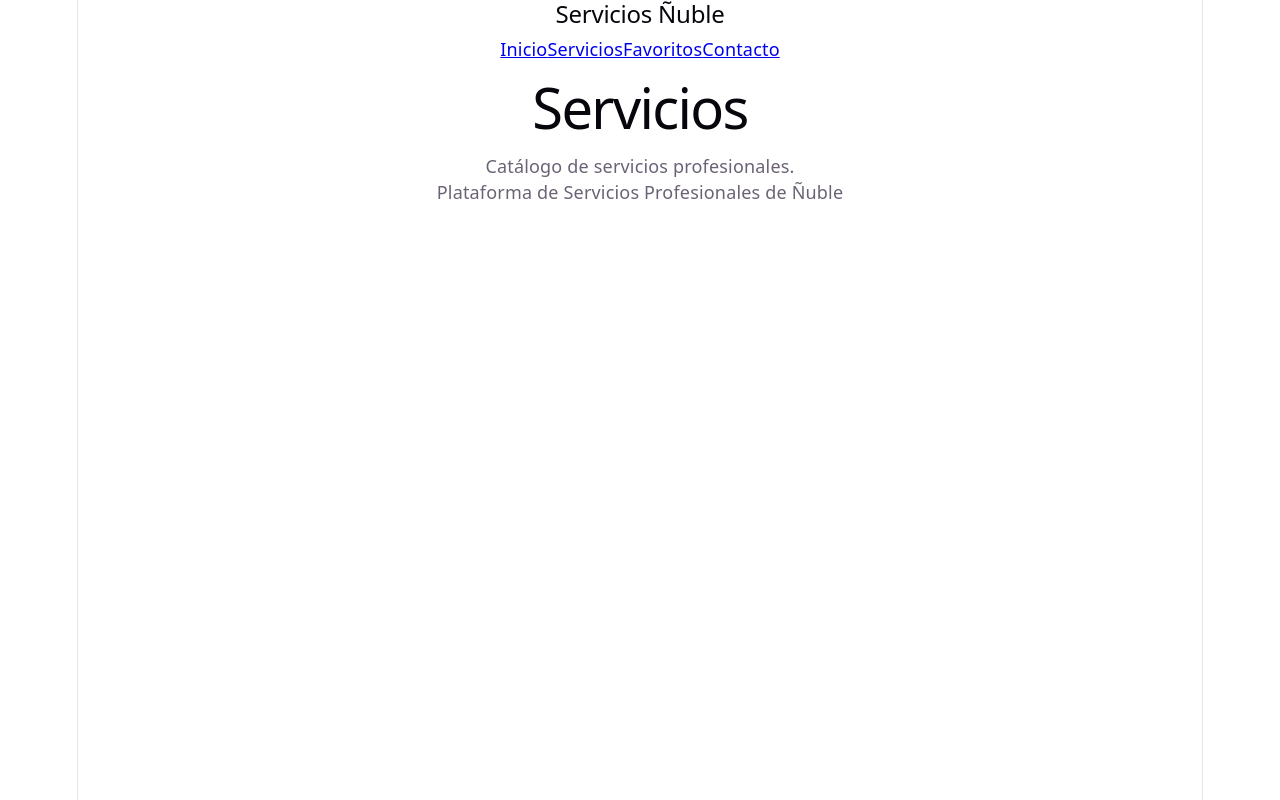
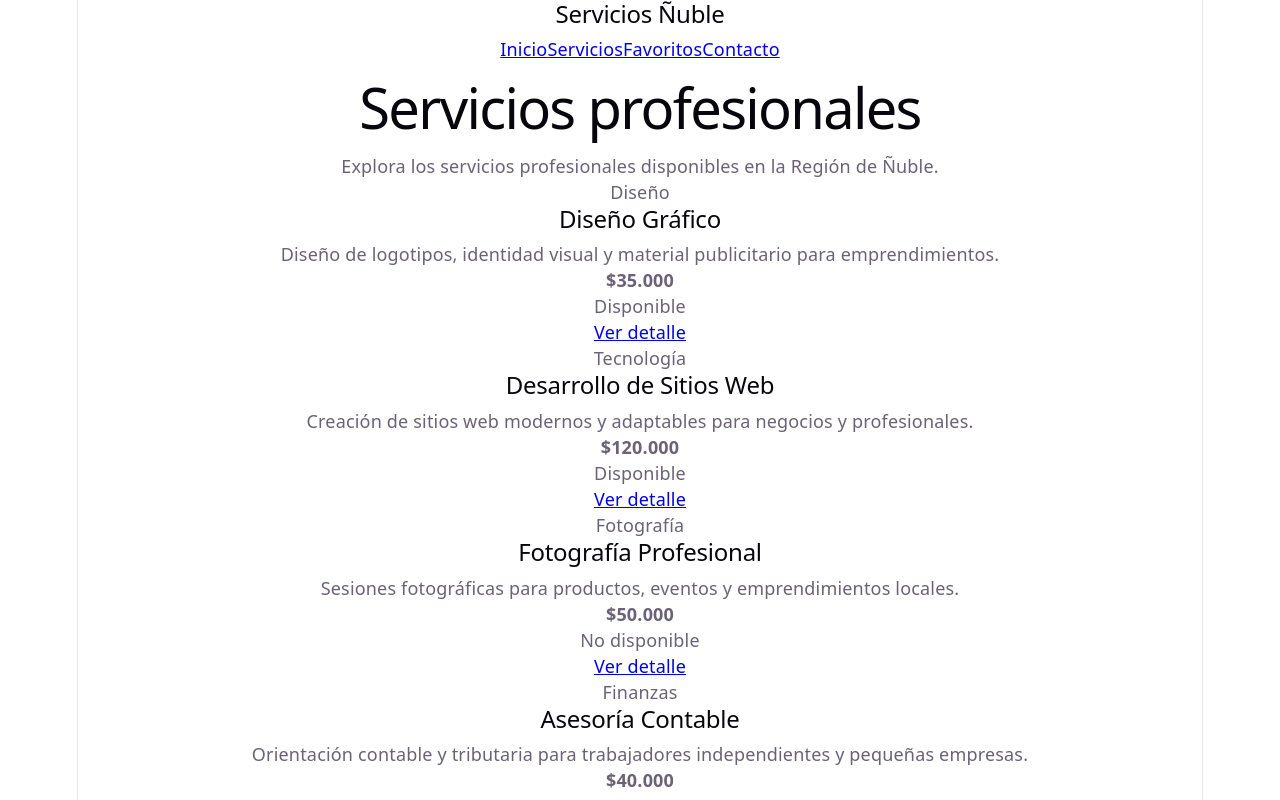
Before and after one commit to manupunkk/Ingenieria-Web, a Vue app: page /servicios in a window 1280 px wide. Shown: the top 800 px of the page. Built offline with nearby package versions, Linux system fonts and the light colour scheme; the HTML template or start-up script is replaced by a standard one.

Commit message:
Evaluacion 2 - Catalogo y componentes

```diff
--- /dev/null
+++ b/src/components/ServicioCard.vue
@@ -0,0 +1,36 @@
+<script setup>
+defineProps({
+  servicio: {
+    type: Object,
+    required: true
+  }
+})
+</script>
+
+<template>
+  <article class="servicio-card">
+    <span class="categoria">
+      {{ servicio.categoria }}
+    </span>
+
+    <h2>{{ servicio.nombre }}</h2>
+
+    <p>{{ servicio.descripcion }}</p>
+
+    <strong>
+      ${{ servicio.precio.toLocaleString('es-CL') }}
+    </strong>
+
+    <p v-if="servicio.disponible" class="disponible">
+      Disponible
+    </p>
+
+    <p v-else class="no-disponible">
+      No disponible
+    </p>
+
+    <RouterLink :to="`/servicios/${servicio.id}`">
+      Ver detalle
+    </RouterLink>
+  </article>
+</template>
--- /dev/null
+++ b/src/data/servicios.js
@@ -0,0 +1,50 @@
+export const servicios = [
+  {
+    id: 1,
+    nombre: 'Diseño Gráfico',
+    categoria: 'Diseño',
+    descripcion: 'Diseño de logotipos, identidad visual y material publicitario para emprendimientos.',
+    precio: 35000,
+    disponible: true
+  },
+  {
+    id: 2,
+    nombre: 'Desarrollo de Sitios Web',
+    categoria: 'Tecnología',
+    descripcion: 'Creación de sitios web modernos y adaptables para negocios y profesionales.',
+    precio: 120000,
+    disponible: true
+  },
+  {
+    id: 3,
+    nombre: 'Fotografía Profesional',
+    categoria: 'Fotografía',
+    descripcion: 'Sesiones fotográficas para productos, eventos y emprendimientos locales.',
+    precio: 50000,
+    disponible: false
+  },
+  {
+    id: 4,
+    nombre: 'Asesoría Contable',
+    categoria: 'Finanzas',
+    descripcion: 'Orientación contable y tributaria para trabajadores independientes y pequeñas empresas.',
+    precio: 40000,
+    disponible: true
+  },
+  {
+    id: 5,
+    nombre: 'Soporte Computacional',
+    categoria: 'Tecnología',
+    descripcion: 'Diagnóstico, mantenimiento y configuración de computadores y software.',
+    precio: 25000,
+    disponible: true
+  },
+  {
+    id: 6,
+    nombre: 'Clases de Inglés',
+    categoria: 'Educación',
+    descripcion: 'Clases particulares de inglés para estudiantes y adultos.',
+    precio: 15000,
+    disponible: false
+  }
+]
--- a/src/views/ServiciosView.vue
+++ b/src/views/ServiciosView.vue
@@ -1,6 +1,22 @@
+<script setup>
+import ServicioCard from '../components/ServicioCard.vue'
+import { servicios } from '../data/servicios'
+</script>
+
 <template>
-  <section>
-    <h1>Servicios</h1>
-    <p>Catálogo de servicios profesionales.</p>
+  <section class="pagina">
+    <h1>Servicios profesionales</h1>
+
+    <p>
+      Explora los servicios profesionales disponibles en la Región de Ñuble.
+    </p>
+
+    <div class="servicios-grid">
+      <ServicioCard
+        v-for="servicio in servicios"
+        :key="servicio.id"
+        :servicio="servicio"
+      />
+    </div>
   </section>
 </template>
```
